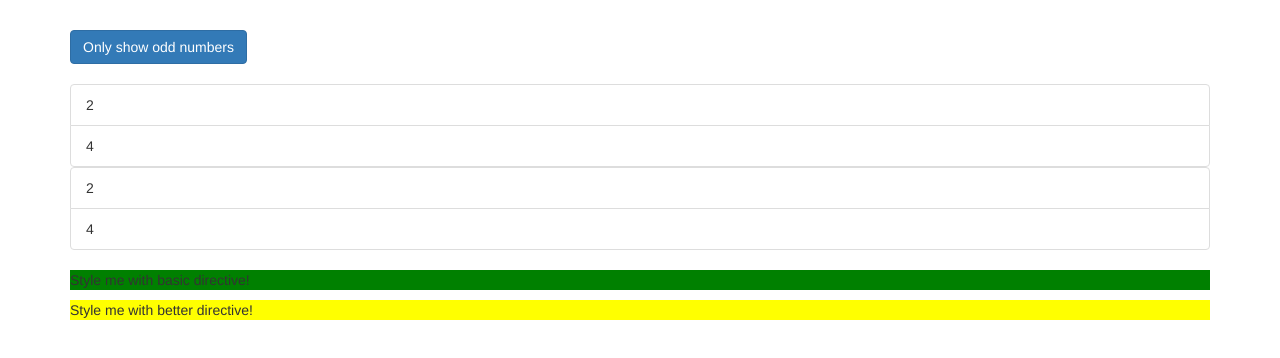
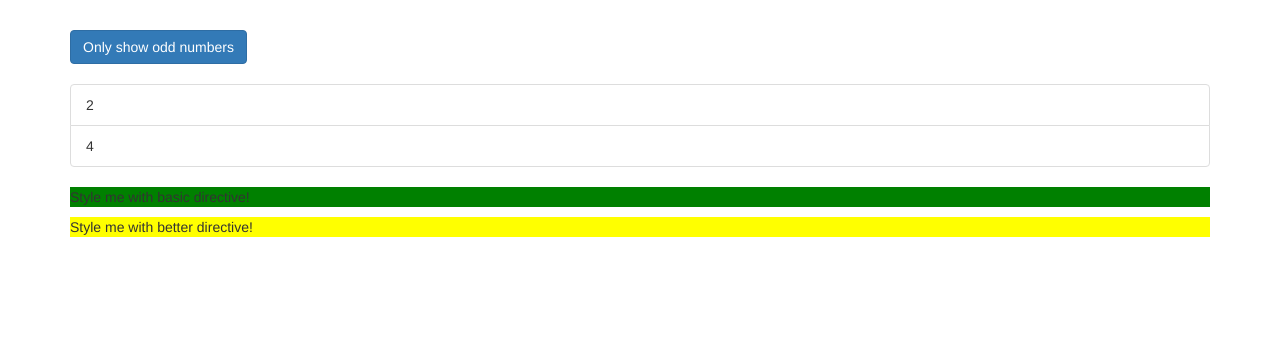
Before and after one commit to davidokun/Angular, an Angular app in the folder directives/: page / in a window 1280 px wide. Shown: the top 358 px of the page. Built offline with nearby package versions, Linux system fonts and the light colour scheme.

Commit message:
directives - Building a Structural Directive.

```diff
--- a/directives/src/app/app.component.html
+++ b/directives/src/app/app.component.html
@@ -15,24 +15,31 @@
             {{ odd }}
           </li>
         </div>
-        <div *ngIf="!onlyOdd">
+        <!--<div *ngIf="!onlyOdd">-->
+          <!--<li-->
+            <!--class="list-group-item"-->
+            <!--*ngFor="let even of evenNumbers">-->
+            <!--{{ even }}-->
+          <!--</li>-->
+        <!--</div>-->
+
+        <!--<ng-template [ngIf]="!onlyOdd">-->
+          <!--<div>-->
+            <!--<li-->
+              <!--class="list-group-item"-->
+              <!--*ngFor="let even of evenNumbers">-->
+              <!--{{ even }}-->
+            <!--</li>-->
+          <!--</div>-->
+        <!--</ng-template>-->
+
+        <div *appUnless="onlyOdd">
           <li
             class="list-group-item"
             *ngFor="let even of evenNumbers">
             {{ even }}
           </li>
         </div>
-
-        <ng-template [ngIf]="!onlyOdd">
-          <div>
-            <li
-              class="list-group-item"
-              *ngFor="let even of evenNumbers">
-              {{ even }}
-            </li>
-          </div>
-        </ng-template>
-
       </ul>
       <p appBasicHighLight>Style me with basic directive!</p>
       <p appBetterHighlight [defaultColor]="'yellow'" [highlightColor]="'red'">Style me with better directive!</p>
--- a/directives/src/app/app.module.ts
+++ b/directives/src/app/app.module.ts
@@ -5,13 +5,15 @@ import { NgModule } from '@angular/core';
 import { AppComponent } from './app.component';
 import {BasicHighlightDirective} from './basic-highlight/basic-highlight.directives';
 import { BetterHighlightDirective } from './better-highlight/better-highlight.directive';
+import { UnlessDirective } from './unless.directive';
 
 
 @NgModule({
   declarations: [
     AppComponent,
     BasicHighlightDirective,
-    BetterHighlightDirective
+    BetterHighlightDirective,
+    UnlessDirective
   ],
   imports: [
     BrowserModule
--- /dev/null
+++ b/directives/src/app/unless.directive.ts
@@ -0,0 +1,19 @@
+import {Directive, Input, TemplateRef, ViewContainerRef} from '@angular/core';
+
+@Directive({
+  selector: '[appUnless]'
+})
+export class UnlessDirective {
+
+  @Input()
+  set appUnless(condition: boolean) {
+    if (!condition) {
+      this.vcRef.createEmbeddedView(this.templateRef);
+    } else {
+      this.vcRef.clear();
+    }
+  }
+
+  constructor(private templateRef: TemplateRef<any>, private vcRef: ViewContainerRef) { }
+
+}
```
